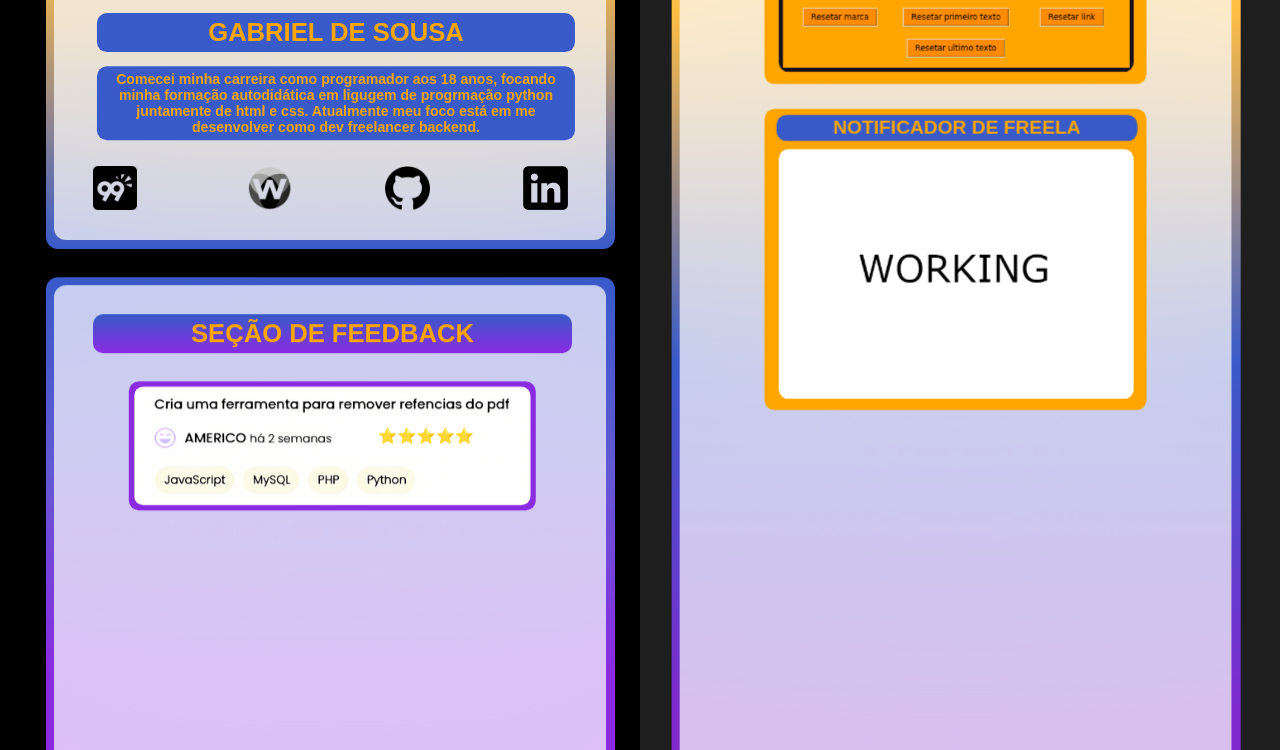
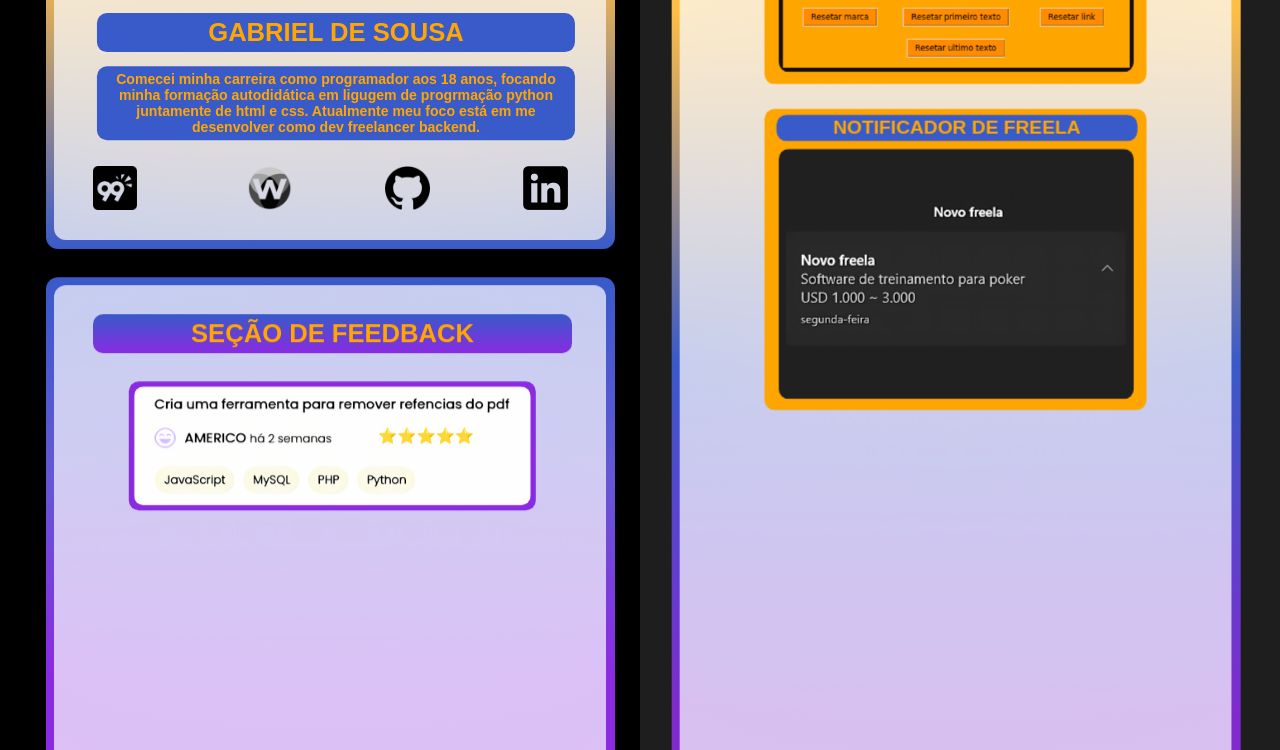
Before and after one commit to GabrieldeSousaLeite/h, a plain HTML site: page index.html in a window 1280 px wide. Shown: the part 350-1100 px from the top of the page. Drawn offline with Linux system fonts and the light colour scheme.

Commit message:
Melhorias e notificador

```diff
--- a/index.html
+++ b/index.html
@@ -58,7 +58,7 @@
 
                     <h2>NOTIFICADOR DE FREELA</h2>
 
-                    <img src="imagens/Imagem_projeto2.png" alt="">
+                    <img src="imagens/Capturaa de tela de 2023-09-04 15-38-55_upscayl_1x_realesrgan-x4plus-anime.png" alt="">
 
                     </a>
 
```
Also changed, not shown: imagens/Capturaa de tela de 2023-09-04 15-38-55_upscayl_1x_realesrgan-x4plus-anime.png (added).
